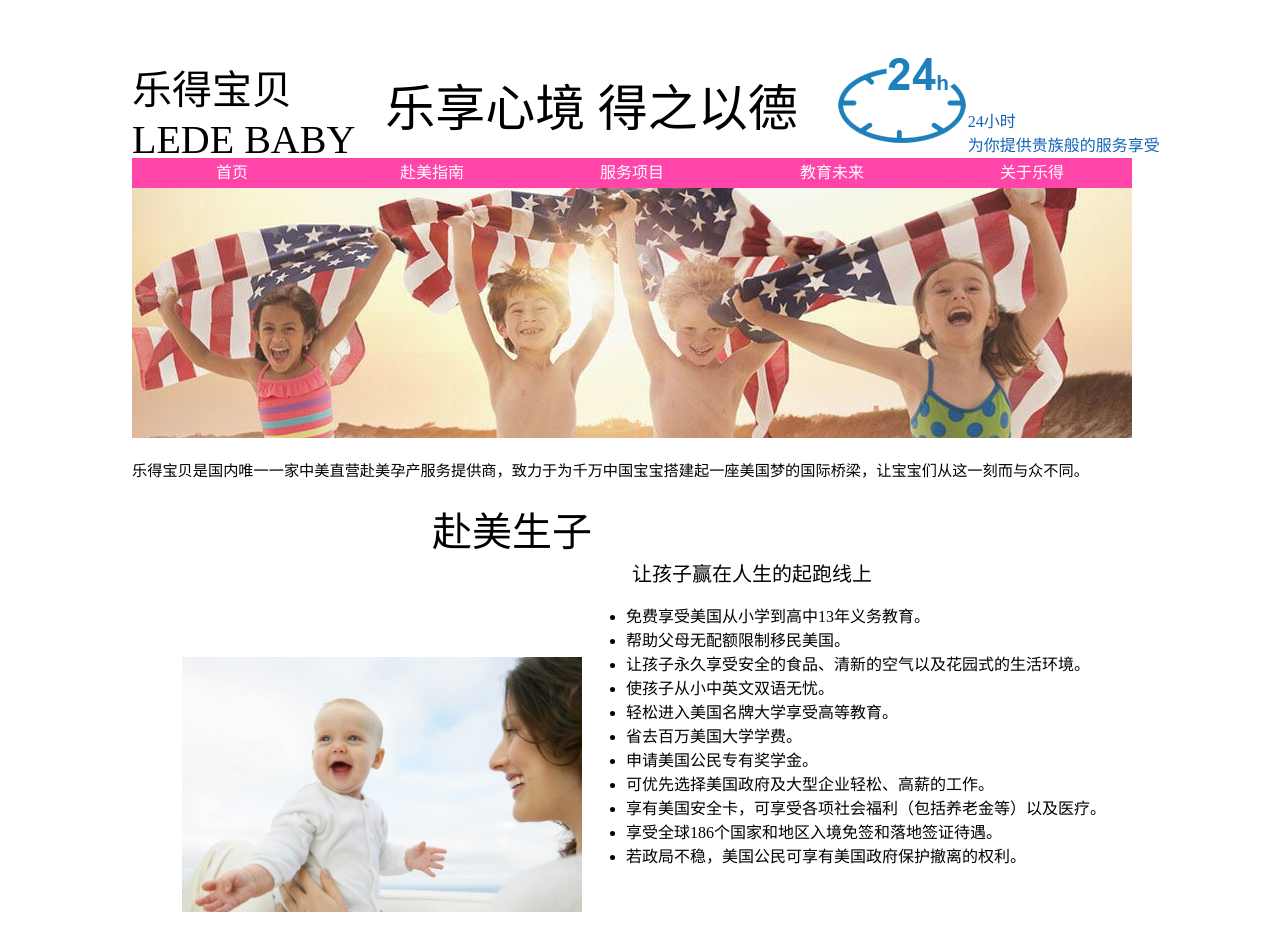
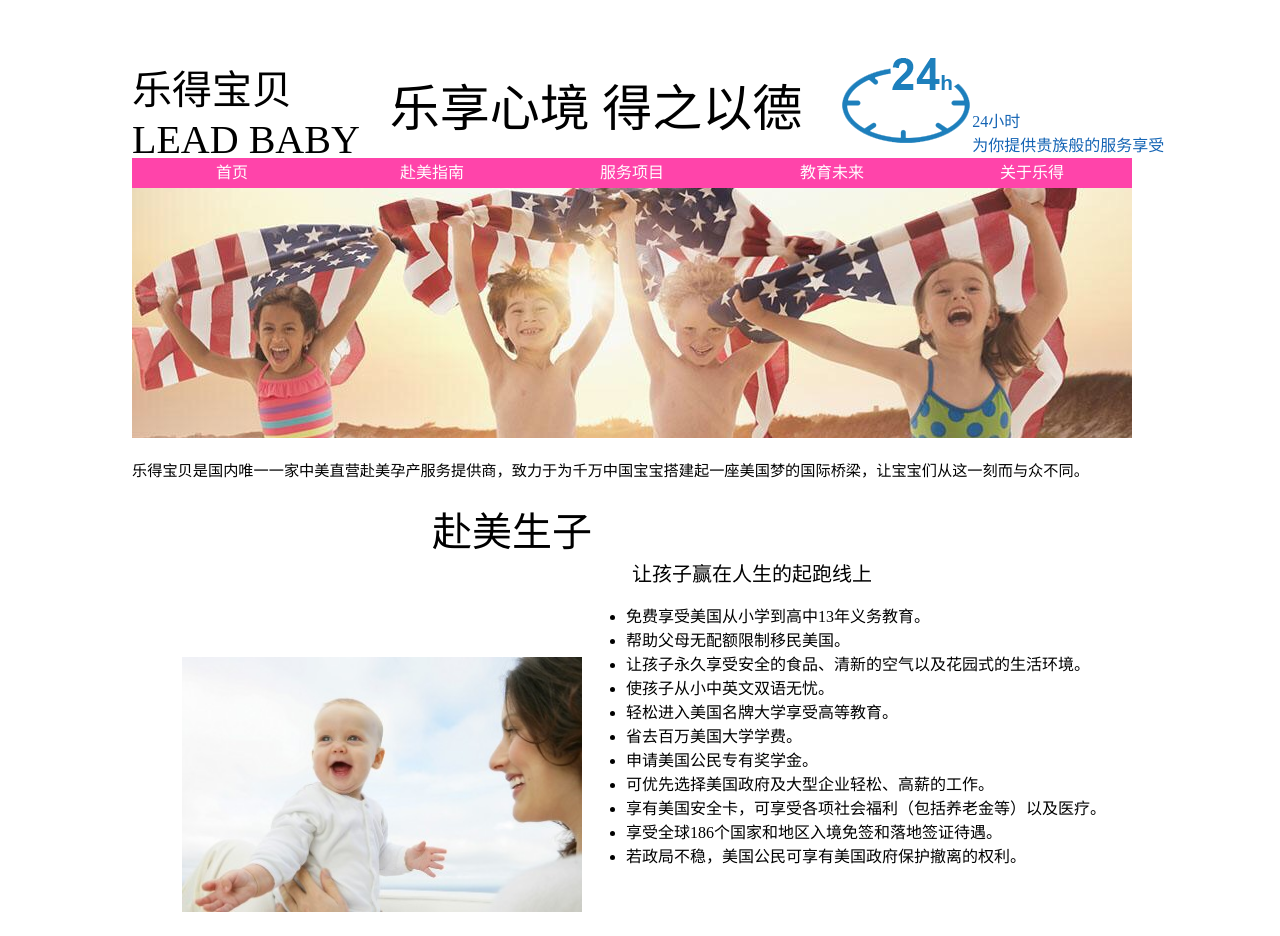
Before and after one commit to zengweixa/zengweixa.github.io, a plain HTML site: page index.html in a window 1280 px wide. Shown: the top 936 px of the page. Drawn offline with Linux system fonts and the light colour scheme.

Commit message:
change title

```diff
--- a/index.html
+++ b/index.html
@@ -81,7 +81,7 @@ text-align: center;
 </head>
 <body>
 <div style="height:150px;">
-	<div style="float:left; position:relative; top:50px; font-size:40px;  font-family:'Microsoft YaHei';">乐得宝贝<br/>LEDE BABY</div>
+	<div style="float:left; position:relative; top:50px; font-size:40px;  font-family:'Microsoft YaHei';">乐得宝贝<br/>LEAD BABY</div>
 	<div style="float:left; position:relative; top:60px; left:30px; font-size:50px;  ">乐享心境 得之以德</div>
 	<div style="float:left;background: url(./xs.png); background-repeat:no-repeat; height:100px; width:150px; position:relative;left:70px;top:50px;"></div>
 	<div style="float:left; position:relative; left:50px;top:100px; color: rgb(20,100,180);">24小时<br/>为你提供贵族般的服务享受</div>
```
